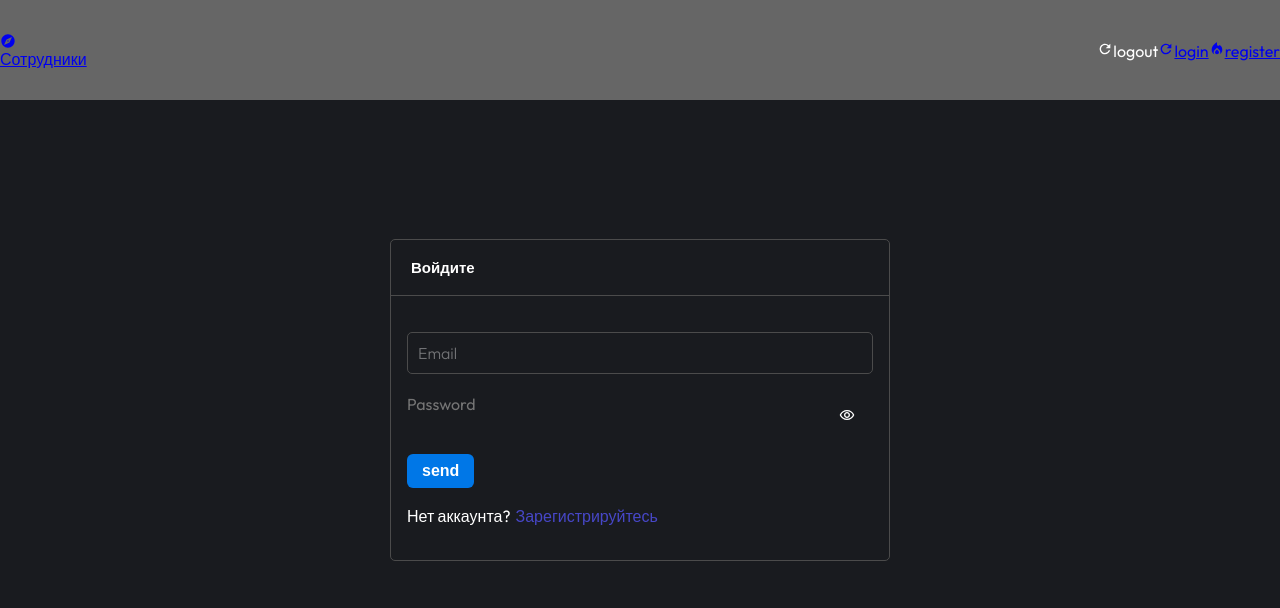
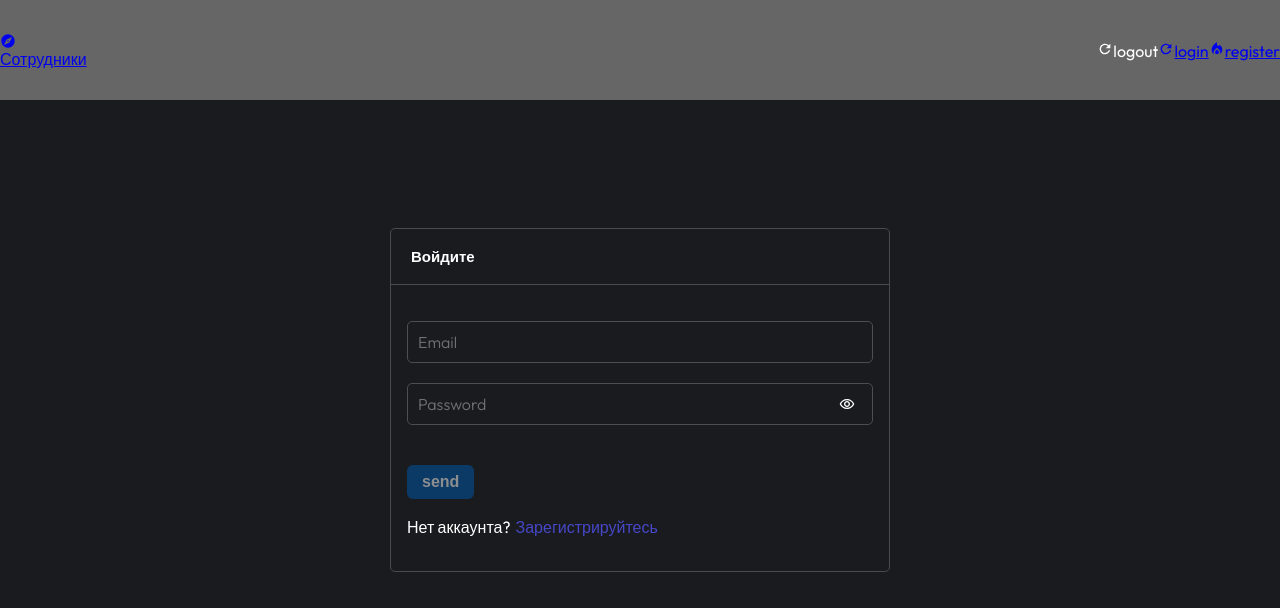
Before and after one commit to AlexLei1/employees-app-frontend, a Next.js app: page /login in a window 1280 px wide. Shown: the top 608 px of the page. Built offline with nearby package versions, Linux system fonts and the light colour scheme; no server answers.

Commit message:
added button blocking based on form validity and dynamic input recoloring

```diff
--- a/src/app/assets/styles/_globals.scss
+++ b/src/app/assets/styles/_globals.scss
@@ -14,6 +14,33 @@ section {
 	padding: 100px 0;
 }
 
+input {
+	width: 100%;
+	padding: 10px;
+	font-size: 16px;
+	color: white;
+	background-color: $gray-color-900;
+	border: 1px solid rgb(78, 78, 78);
+	border-radius: 5px;
+	transition: border-color 0.15s ease-in-out, box-shadow 0.15s ease-in-out;
+
+
+	&::placeholder {
+		font-weight: 100;
+		color:#f5f5f5;
+		opacity: .4;
+	}
+
+	&:focus {
+		outline: 0;
+		box-shadow: 0 0 0 4px rgba(88, 88, 88, 0.25);
+	}
+
+	&:disabled{
+		opacity: .5;
+	}
+}
+
 .container {
 	display: flex;
 	align-items: center;
--- a/src/app/components/screens/auth/login/Login.tsx
+++ b/src/app/components/screens/auth/login/Login.tsx
@@ -23,9 +23,10 @@ const Login: FC = () => {
 	const {
 		register: registerInput,
 		handleSubmit,
-		formState: {errors},
+		formState: {errors, dirtyFields, isValid},
 		reset,
 	} = useForm<ILogin>({mode: 'onChange'})
+
 
 	const [error, setError] = useState('')
 	const user = useSelector(selectUser) // текущее состояние пользователя
@@ -62,15 +63,17 @@ const Login: FC = () => {
 				<form onSubmit={ handleSubmit(onSubmit)}>
 					<Field
 						{...registerInput("email", {
-							required: true,
+							required: 'Введите email',
 							pattern: {
 								value: validEmail,
 								message: 'Введите существующий email'
-							}
+							},
+
 						})}
 						type="email"
 						placeholder='Email'
 						error={errors.email}
+						dirty={dirtyFields.email}
 					/>
 					<Field
 						{...registerInput("password", {
@@ -82,8 +85,9 @@ const Login: FC = () => {
 						type="password"
 						placeholder='Password'
 						error={errors.password}
+						dirty={dirtyFields.password}
 					/>
-					<Button>
+					<Button isValid={isValid}>
 						send
 					</Button>
 
@@ -93,11 +97,8 @@ const Login: FC = () => {
 					</div>
 
 				</form>
-
-
-				<ErrorMassage message={error}/>
 			</div>
-
+			<ErrorMassage message={error}/>
 		</section>
 	)
 }
--- a/src/app/components/ui/button/Button.tsx
+++ b/src/app/components/ui/button/Button.tsx
@@ -1,12 +1,12 @@
 import {ButtonHTMLAttributes, FC} from 'react'
 import styles from './button.module.scss'
 
-export interface IButton extends ButtonHTMLAttributes<HTMLButtonElement> {}
+export interface IButton extends ButtonHTMLAttributes<HTMLButtonElement> {isValid: boolean}
 
-const Button:FC<IButton> = ({children, ...rest}) => {
+const Button:FC<IButton> = ({children, isValid, ...rest}) => {
   return (
 	<>
-		<button {...rest} className={styles.button}>
+		<button disabled={!isValid}  {...rest} className={styles.button}>
 			<span>{children}</span>
 		</button>
 	</>
--- a/src/app/components/ui/button/button.module.scss
+++ b/src/app/components/ui/button/button.module.scss
@@ -17,4 +17,9 @@
 	&:active {
 		background-color: #00519c;
 	}
+
+	&:disabled {
+		background-color: #005aad;
+		opacity: .5;
+	}
 }
--- a/src/app/components/ui/error-message/ErrorMassage.tsx
+++ b/src/app/components/ui/error-message/ErrorMassage.tsx
@@ -1,14 +1,14 @@
 import { FC } from 'react'
 
-type IErrorMessage = {
-	message?: string
+interface IErrorMessage {
+	message: string
 }
 
-const ErrorMassage: FC = ({message}:IErrorMessage) => {
+const ErrorMassage: FC<IErrorMessage> = ({message}) => {
 	if (!message) {
 		return null
 	}
-	return (<span>{message}</span>)
+	return (<span style={{color: 'red', padding: '20px'}}>{message}</span>)
 }
 
 export default ErrorMassage
--- a/src/app/components/ui/form-elements/Field.tsx
+++ b/src/app/components/ui/form-elements/Field.tsx
@@ -1,21 +1,21 @@
 import { IField } from '@/types/form.interface'
-import{ useState } from 'react'
+import{ useEffect, useState } from 'react'
 import { forwardRef } from 'react'
 import styles from './filed.module.scss'
 import {MaterialIcon} from '@/ui/icons/MaterialIcon'
 import cn from 'classnames'
 
 const Field = forwardRef<HTMLInputElement, IField>(
-	({placeholder, error, type='text', ...rest}, ref) => {
+	({placeholder, error, type='text', dirty, ...rest}, ref) => {
 
 		const [isShowIcon, setIsShowIcon] = useState(false);
-		console.log(!!error)
+
 		return (
 			<div className={styles.filed}>
 
 				{type!=='password' ?
-					<input className={!error ? styles.input : 'error'} placeholder={placeholder} ref={ref} {...rest} type={type} /> :
-					<input  placeholder={placeholder} autoComplete='on' ref={ref} {...rest} type={isShowIcon ? 'text' : 'password'} />}
+					<input style={dirty && error === undefined ? {border: '1px solid green'} : {}} placeholder={placeholder} ref={ref} {...rest} type={type} /> :
+					<input style={dirty && error === undefined ? {border: '1px solid green'} : {}} placeholder={placeholder} autoComplete='on' ref={ref} {...rest} type={isShowIcon ? 'text' : 'password'} />}
 
 				{type==='password' ?
 
--- a/src/app/components/ui/form-elements/filed.module.scss
+++ b/src/app/components/ui/form-elements/filed.module.scss
@@ -1,35 +1,6 @@
 .filed {
 	position: relative;
 	margin-bottom: 30px;
-
-	> .input {
-		width: 100%;
-		padding: 10px;
-		font-size: 16px;
-		color: white;
-		background-color: transparent;
-		border: 1px solid rgb(75, 75, 75);
-		border-radius: 5px;
-		transition: border-color 0.15s ease-in-out, box-shadow 0.15s ease-in-out;
-
-
-		&::placeholder {
-			font-weight: 100;
-			color:#f5f5f5;
-			opacity: .4;
-		}
-
-		&:focus {
-      outline: 0;
-      box-shadow: 0 0 0 4px rgba(158, 158, 158, 0.25);
-		}
-
-		&:disabled{
-			background-color: #f5f5f5;
-      opacity: 1;
-		}
-	}
-
 
 	> span {
 		position: absolute;
--- a/src/app/types/form.interface.ts
+++ b/src/app/types/form.interface.ts
@@ -4,6 +4,7 @@ import { FieldError } from 'react-hook-form'
 export interface IFieldProps {
 	placeholder: string
 	error?: FieldError | undefined
+	dirty?: boolean
 }
 
 type TypeInputPropsField = InputHTMLAttributes<HTMLInputElement> & IFieldProps
```
